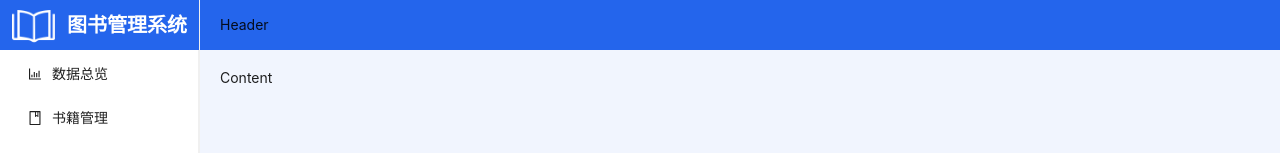
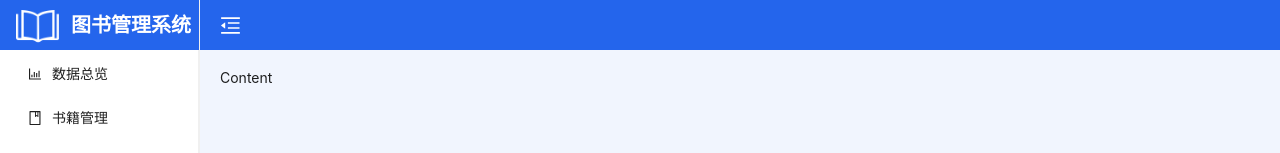
Before and after one commit to Althea0409/BookManagementSystem, a Vue app: page / in a window 1280 px wide. Shown: the top 153 px of the page. Built offline with nearby package versions, Linux system fonts and the light colour scheme.

Commit message:
菜单图标和收缩

```diff
--- a/src/layout/Index.vue
+++ b/src/layout/Index.vue
@@ -1,25 +1,42 @@
 <template>
     <a-layout class="layout">
-      <a-layout-sider class="asside">
+        <a-layout-sider v-model:collapsed="collapsed" :trigger="null" class="asside">
             <menu-bar></menu-bar>
         </a-layout-sider>
         <a-layout>
-        <a-layout-header class="header">Header</a-layout-header>
+            <a-layout-header class="header">
+                <Header></Header>
+            </a-layout-header>
             <a-layout-content class="main">Content</a-layout-content>
         </a-layout>
     </a-layout>
 </template>
+
 <script setup lang='ts'>
-  import { ref, reactive } from 'vue'
+import { ref, reactive, computed } from 'vue'
+// 引入组件
 import MenuBar from './menu/MenuBar.vue'
+import Header from './header/Header.vue';
+import { collapseStore } from '@/store/collapse';
+
+// 获取 store
+const store = collapseStore()
+// collapsed
+const collapsed = computed(() => {
+    return store.getCollapse
+})
+
 </script>
+
 <style scoped lang='scss'>
 .layout {
     height: 100%;
+
     .asside {
         background-color: rgb(255, 255, 255);
         border-right: 1px solid #f0f0f0 !important;
     }
+
     .header {
         height: 50px;
         padding: 0px 20px;
@@ -28,6 +45,7 @@
         justify-content: space-between;
         background-color: #2465ec;
     }
+
     .main {
         padding: 20px !important;
         background-color: #F1F5FE;
--- a/src/layout/header/Collapse.vue
+++ b/src/layout/header/Collapse.vue
@@ -0,0 +1,31 @@
+<template>
+    <component
+        @click="clickBtn"
+        :is="isCollapse ? MenuUnfoldOutlined : MenuFoldOutlined"
+        class="icons"
+    />
+</template>
+
+<script setup lang='ts'>
+import { ref, reactive, computed } from 'vue'
+import { MenuUnfoldOutlined, MenuFoldOutlined} from '@ant-design/icons-vue';
+import { collapseStore } from '@/store/collapse';
+// 获取 store
+const store = collapseStore();
+
+// 获取 isCollapse
+const isCollapse = computed(() => {
+    return store.getCollapse
+})
+
+// 切换按钮点击事件
+const clickBtn = ()=>{
+    store.setCollapse()
+}
+</script>
+
+<style scoped lang='scss'>
+.icons {
+    font-size: 21px;
+}
+</style>
--- a/src/layout/header/Header.vue
+++ b/src/layout/header/Header.vue
@@ -0,0 +1,19 @@
+<template>
+    <div class="header-bg">
+        <Collapse></Collapse>
+    </div>
+</template>
+
+<script setup lang='ts'>
+import { ref, reactive } from 'vue';
+// 引入折叠组件
+import Collapse from './Collapse.vue';
+</script>
+
+<style scoped lang='scss'>
+.header-bg {
+  color: #fff;
+  display: flex;
+  align-items: center;
+}
+</style>
--- a/src/layout/menu/MenuLogo.vue
+++ b/src/layout/menu/MenuLogo.vue
@@ -1,12 +1,20 @@
 <template>
     <div class="logo">
         <img src="@/assets/logos.png" alt="logo" />
-        <span class="title">图书管理系统</span>
+        <span v-show="!collapsed" class="title">图书管理系统</span>
     </div>
 </template>
 
 <script setup lang="ts">
-import { computed, watch, ref } from 'vue'
+import { computed  } from 'vue'
+import { collapseStore } from '@/store/collapse';
+
+// 获取 store
+const store = collapseStore()
+// collapsed
+const collapsed = computed(() => {
+    return store.getCollapse
+})
 </script>
 
 <style lang="scss" scoped>
@@ -17,7 +25,7 @@ import { computed, watch, ref } from 'vue'
     line-height: 50px;
     display: flex;
     align-items: center;
-    padding-left: 12px;
+    padding-left: 16px;
     color: #fff;
 img {
         width: 43px;
--- a/src/main.ts
+++ b/src/main.ts
@@ -16,5 +16,5 @@ const app = createApp(App);
 Object.keys(Icons).forEach((key)=>{
     app.component(key,Icons[key as keyof typeof Icons])
 })
-// 使用
-app.use(Antd).use(router).mount('#app');
+// 注册
+app.use(Antd).use(router).use(pinia).mount('#app');
--- a/src/router/index.ts
+++ b/src/router/index.ts
@@ -1,6 +1,6 @@
 import { createRouter, createWebHistory} from 'vue-router'
 import type { RouteRecordRaw } from 'vue-router' // 使用 'type' 进行仅类型导入
-import Layout from '@/layout/Index.vue'
+import Layout from '@/layout/index.vue'
 
 const routes: Array<RouteRecordRaw> = [
   {
```
Also changed, not shown: src/store/collapse/Index.ts (+5 -5 lines). Lines whose indentation alone changed are shown as unchanged.
